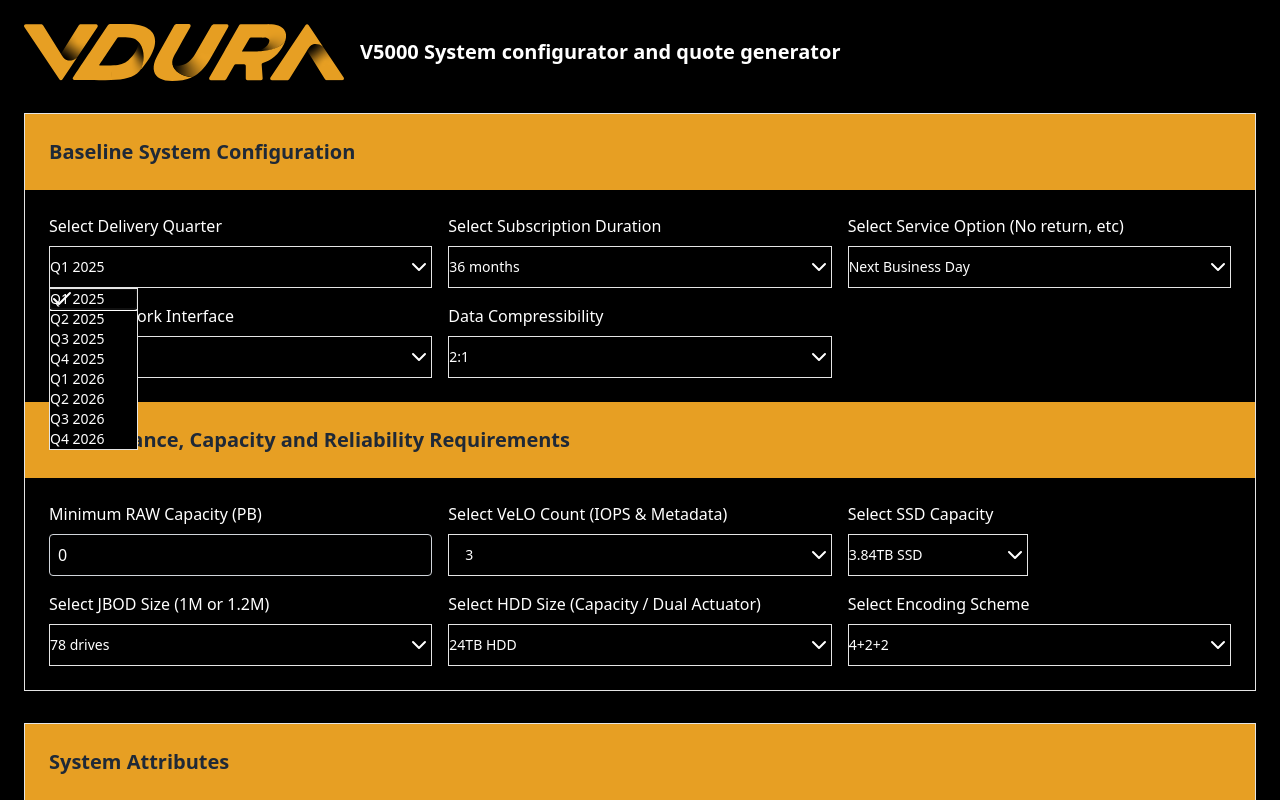
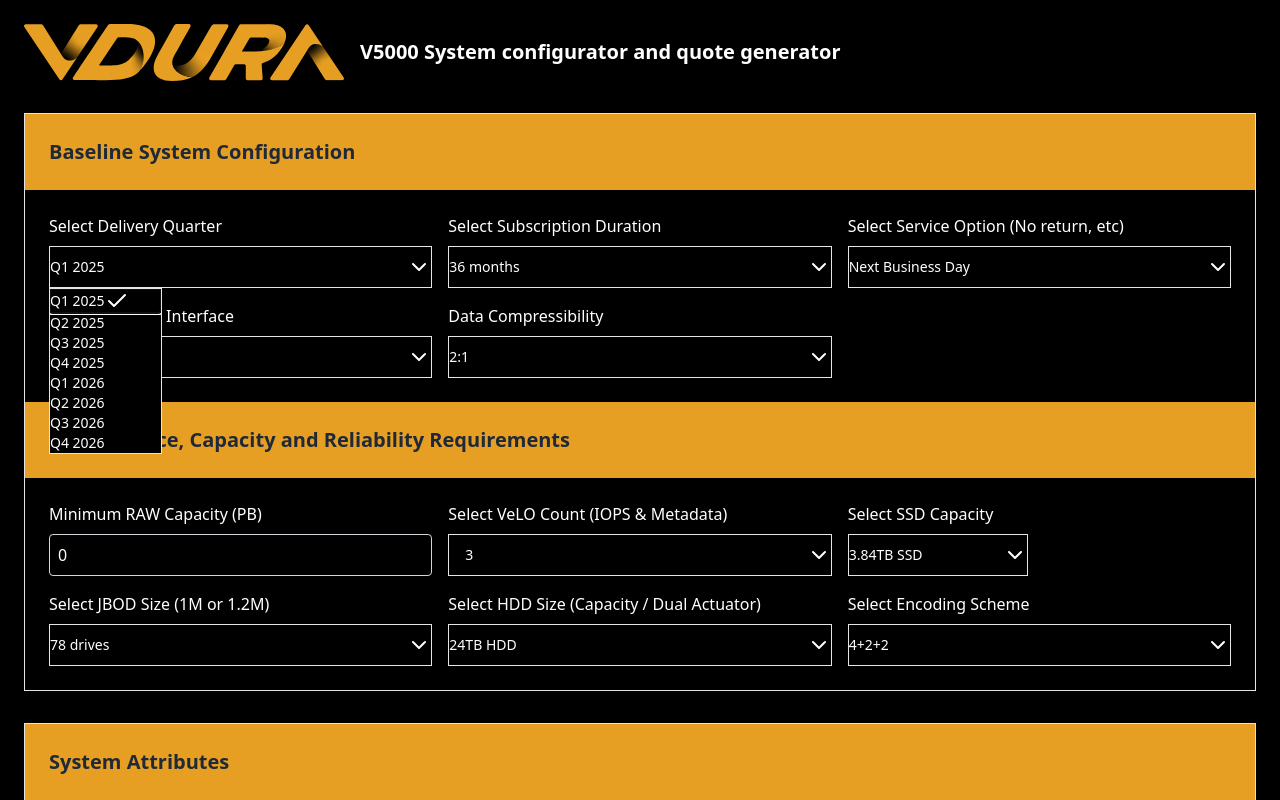
Before and after one commit to eriksalo/erik-web, a React (Create React App) app: page / in a window 1280 px wide. Both pictures are taken after a click on the button "Q1 2025". Shown: the top 800 px of the page. Built offline with nearby package versions, Linux system fonts and the light colour scheme.

Commit message:
Select mark on right

```diff
--- a/src/App.js
+++ b/src/App.js
@@ -1,6 +1,7 @@
 import React, { useState, useEffect, useRef } from 'react';
 import { Card, CardHeader, CardTitle, CardContent } from './components/ui/card.tsx';
-import { Select, SelectContent, SelectItem, SelectTrigger, SelectValue } from './components/ui/select.tsx';
+import { Select, SelectContent, SelectItem, SelectTrigger, SelectValue } from "./components/ui/select";
+//import { Select, SelectContent, SelectItem, SelectTrigger, SelectValue } from './components/ui/select.tsx';
 //import { Select, SelectContent, SelectItem, SelectTrigger, SelectValue } from '@radix-ui/react-select';
 import { Table, TableBody, TableCell, TableHead, TableHeader, TableRow } from './components/ui/table.tsx';
 import logo from './logo.svg';
@@ -410,9 +411,9 @@
           <SelectValue placeholder="Select Quarter" />
         </SelectTrigger>
         <SelectContent>
-          <SelectItem className="text-white" value="2025-Q1"> Q1 2025</SelectItem>
-          <SelectItem className="text-white" value="2025-Q2"> Q2 2025</SelectItem>
-          <SelectItem className="text-white" value="2025-Q3"> Q3 2025</SelectItem>
+          <SelectItem className="text-white pr-8" value="2025-Q1"> Q1 2025</SelectItem>
+          <SelectItem className="text-white pr-8" value="2025-Q2"> Q2 2025</SelectItem>
+          <SelectItem className="text-white pr-8" value="2025-Q3"> Q3 2025</SelectItem>
           <SelectItem className="text-white pr-8" value="2025-Q4"> Q4 2025</SelectItem>
           <SelectItem className="text-white pr-8" value="2026-Q1"> Q1 2026</SelectItem>
           <SelectItem className="text-white pr-8" value="2026-Q2"> Q2 2026</SelectItem>
@@ -479,11 +480,11 @@
         onValueChange={(value) => setConfig({...config, compressionRatio: parseFloat(value)})}
       >
         <SelectTrigger>
-          <SelectValue placeholder="2:1" />
+          <SelectValue placeholder=" 2:1" />
         </SelectTrigger>
         <SelectContent>
           {compressionRatio.map(size => (
-            <SelectItem className="bg-white bg-opacity-0 text-white" key={size} value={size.toString()}>{size}:1</SelectItem>
+            <SelectItem className="bg-white bg-opacity-0 text-white pl=2" key={size} value={size.toString()}>{"  "}{size}:1</SelectItem>
           ))}
         </SelectContent>
       </Select>
--- a/src/components/ui/select.tsx
+++ b/src/components/ui/select.tsx
@@ -95,20 +95,19 @@
   <SelectPrimitive.Item
     ref={ref}
     className={cn(
-      "relative flex w-full cursor-default select-none items-center rounded-sm py-1.5 pl-2 pr-12 text-sm outline-none focus:bg-accent focus:text-accent-foreground data-[disabled]:pointer-events-none data-[disabled]:opacity-50",
+      "relative flex w-full cursor-default select-none items-center rounded-sm py-1.5 pl-2 pr-12 text-sm outline-none focus:bg-accent focus:text-accent-foreground data-[disabled]:pointer-events-none data-[disabled]:opacity-50 select-item",
       className
     )}
     {...props}
   >
     <SelectPrimitive.ItemText>{children}</SelectPrimitive.ItemText>
-    <span className="absolute right-2 flex h-4 w-4 items-center justify-center">
-      <SelectPrimitive.ItemIndicator>
-        <Check className="h-4 w-4" />
-      </SelectPrimitive.ItemIndicator>
-    </span>
+    <SelectPrimitive.ItemIndicator className="select-item-checkmark">
+      <Check className="h-4 w-4" />
+    </SelectPrimitive.ItemIndicator>
   </SelectPrimitive.Item>
-))
-SelectItem.displayName = SelectPrimitive.Item.displayName
+));
+SelectItem.displayName = SelectPrimitive.Item.displayName;
+
 
 const SelectSeparator = React.forwardRef<
   React.ElementRef<typeof SelectPrimitive.Separator>,
```
